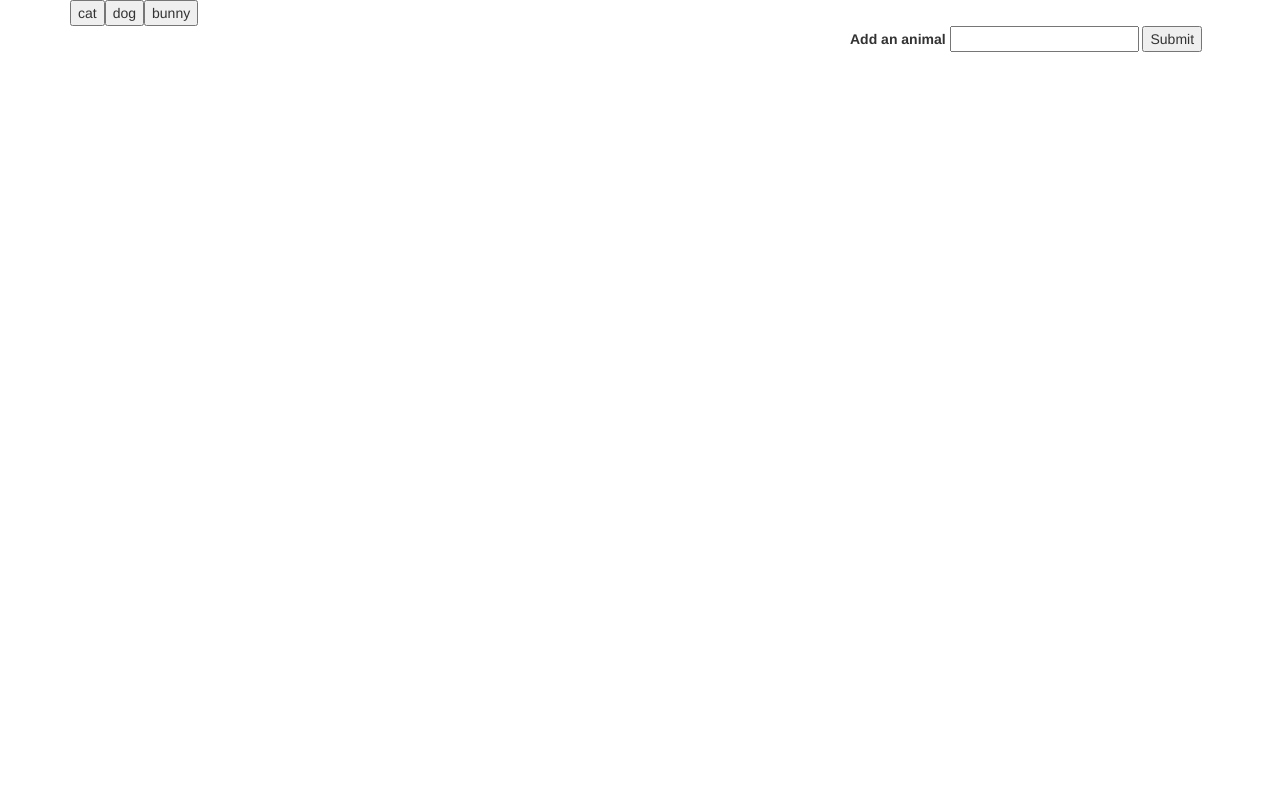
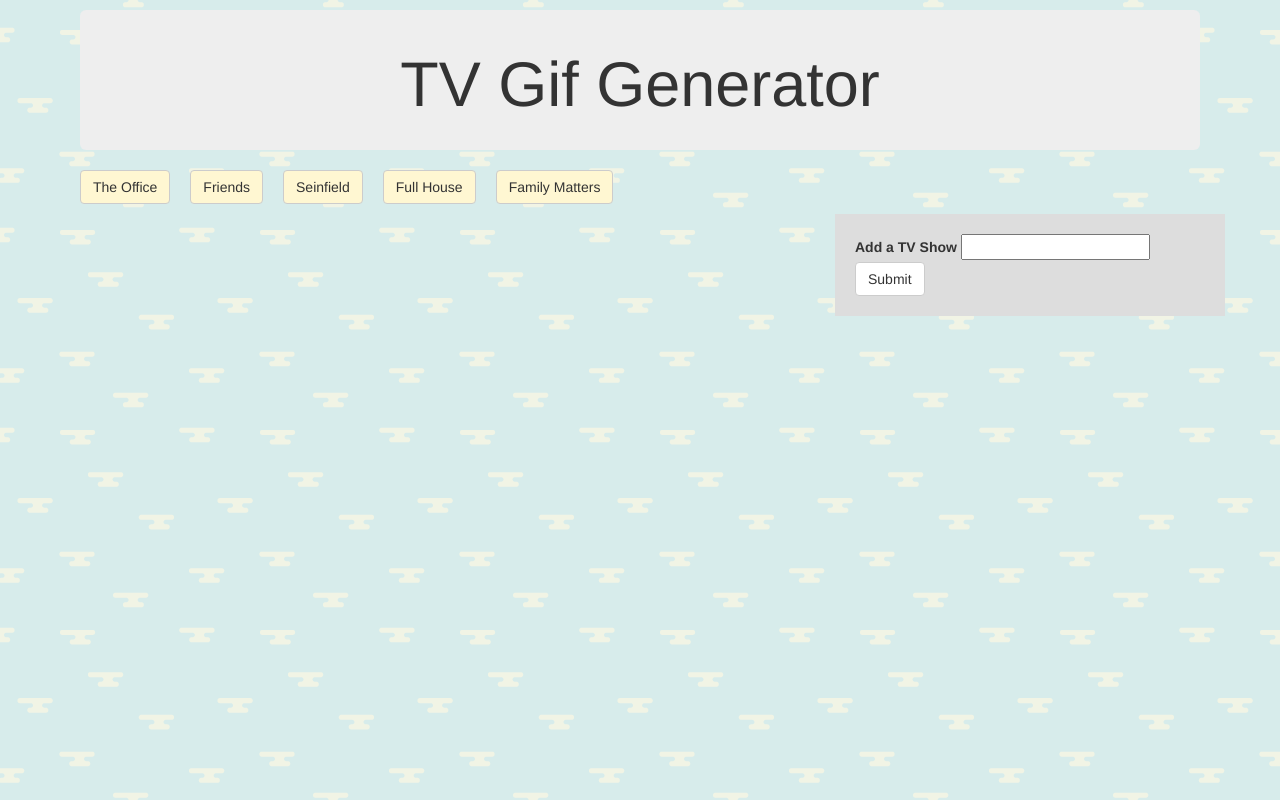
Before and after one commit to jessicacord/GifTastic, a plain HTML site: page index.html in a window 1280 px wide. Drawn offline with nearby package versions, Linux system fonts and the light colour scheme.

Commit message:
updated with styles and changed theme to TV shows

```diff
--- a/app.js
+++ b/app.js
@@ -1,17 +1,17 @@
 //Create preset of buttons
-var animals = ["cat", "dog", "bunny"];
+var tvShows = ["The Office", "Friends", "Seinfield", "Full House", "Family Matters"];
 
 //Function to create buttons from array
 var createButtons = function() {
 
     $("#buttons").html("");
 
-    animals.forEach(function(animal) {
+    tvShows.forEach(function(tvShow) {
 
         var newButton = $("<button>");
-        newButton.attr("data-gif", animal)
-                .addClass("gif-button")
-                .text(animal);
+        newButton.attr("data-gif", tvShow)
+                .addClass("gif-button btn btn-default")
+                .text(tvShow);
 
         $("#buttons").append(newButton);
 
@@ -30,7 +30,7 @@
 
     $("#new-button").val("");
 
-    animals.push(addButton);
+    tvShows.push(addButton);
     createButtons();
 
 
@@ -42,7 +42,7 @@
 
 $(document.body).on("click", ".gif-button", function(){
     var tag = $(this).attr("data-gif");
-    var queryURL = "https://api.giphy.com/v1/gifs/search?api_key=0UeIhgVaDyxfRXnlriyJthFl1CFq93h5&q=" + tag + "&limit=10&rating=pg";
+    var queryURL = "https://api.giphy.com/v1/gifs/search?api_key=0UeIhgVaDyxfRXnlriyJthFl1CFq93h5&q=" + tag + "&limit=10&rating=pg&limit=20";
 
     $.ajax({
         url: queryURL,
@@ -59,14 +59,18 @@
             var gifURLStill = result.images.fixed_height_still.url;
             // console.log(gifURL);
 
-            var gif = $("<img>");
-            gif.attr("data-image-still", gifURLStill)
+            var gif = $("<div>").addClass("gif-container col-md-4");
+
+            var gifImage = $("<img>");
+            gifImage.attr("data-image-still", gifURLStill)
                 .attr("data-image-animate", gifURL)
                 .attr("data-state", "still")
                 .attr("src", gifURLStill)
                 .addClass("giphy");
 
-            // var ratingText = $("<p>").text("Rating " + rating);
+            var ratingText = $("<p>").text("Rating " + rating);
+
+            gif.append(gifImage).append(ratingText);
 
             $("#gifs").append(gif);
         })
--- a/index.html
+++ b/index.html
@@ -4,7 +4,7 @@
     <meta charset="UTF-8">
     <meta name="viewport" content="width=device-width, initial-scale=1.0">
     <meta http-equiv="X-UA-Compatible" content="ie=edge">
-    <title>Document</title>
+    <title>GifTastic!</title>
 
     <!-- Latest compiled and minified CSS -->
     <link rel="stylesheet" href="https://maxcdn.bootstrapcdn.com/bootstrap/3.3.7/css/bootstrap.min.css" integrity="sha384-BVYiiSIFeK1dGmJRAkycuHAHRg32OmUcww7on3RYdg4Va+PmSTsz/K68vbdEjh4u" crossorigin="anonymous">
@@ -14,6 +14,12 @@
 
 <div class="container">
     <div class="row">
+        <div class="col-md-12">
+            <div class="jumbotron">
+                <h1>TV Gif Generator</h1>
+            </div>
+
+        </div>
         <div class="col-md-12" id="buttons">
 
         </div>
@@ -25,11 +31,11 @@
         </div>
         <div class="col-md-4" id="button-form">
             <form>
-                <label for="new-button">Add an animal</label>
+                <label for="new-button">Add a TV Show</label>
 
                 <input type="text" id="new-button">
 
-                <input type="submit" value"Search" id="add-button">
+                <input type="submit" value"Search" id="add-button" class="btn btn-default">
             </form>
 
         </div>
--- a/styles.css
+++ b/styles.css
@@ -0,0 +1,34 @@
+body {
+    background-image: url("cloudy-day.png");
+    background-repeat: repeat;
+}
+
+.jumbotron {
+    text-align: center;
+    height: 14rem;
+    padding: 2rem;
+    margin: 1rem;
+}
+
+.gif-container {
+    padding: 1rem;
+    text-align: center;
+}
+
+.gif-container img {
+    width: 100%;
+}
+
+.gif-button {
+    margin: 1rem;
+    background-color: rgb(255, 247, 210);
+}
+
+.btn .gif-button :hover {
+    background-color: rgb(201, 135, 135);
+}
+
+#button-form {
+    background-color: rgb(221, 221, 221);
+    padding: 2rem;
+}
```
Also changed, not shown: cloudy-day.png (added).
